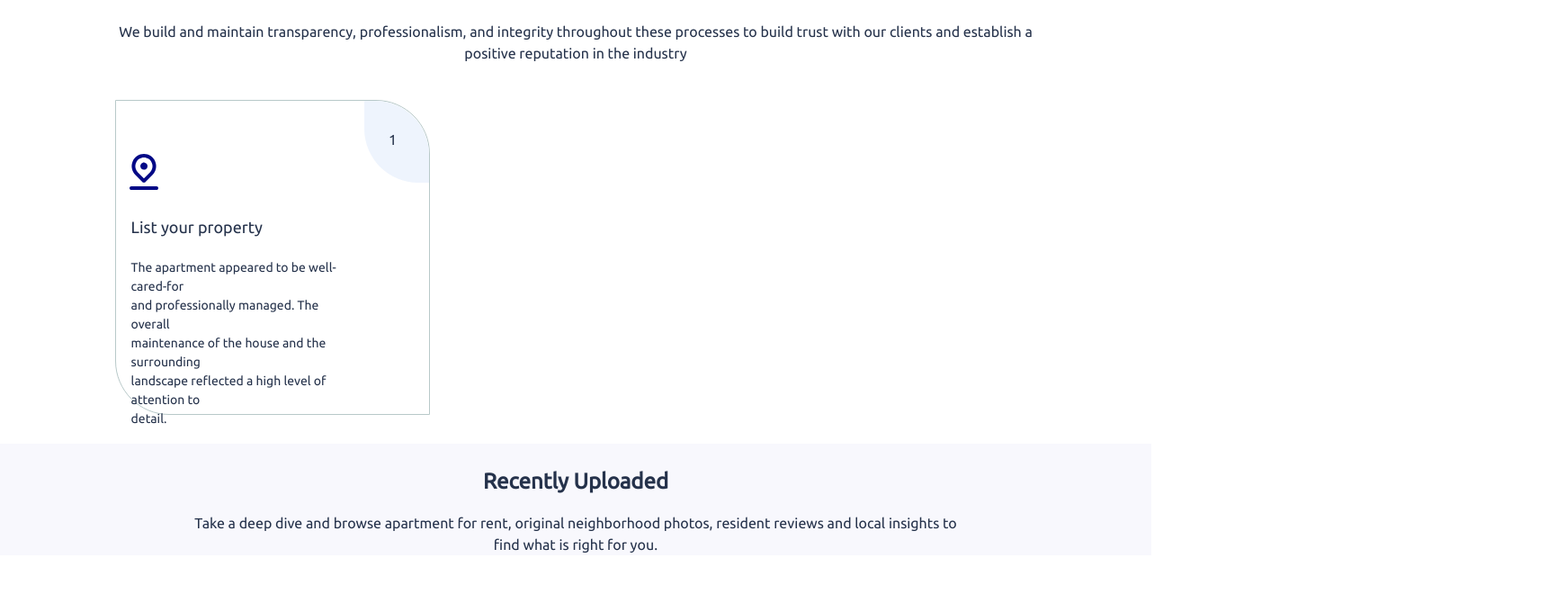
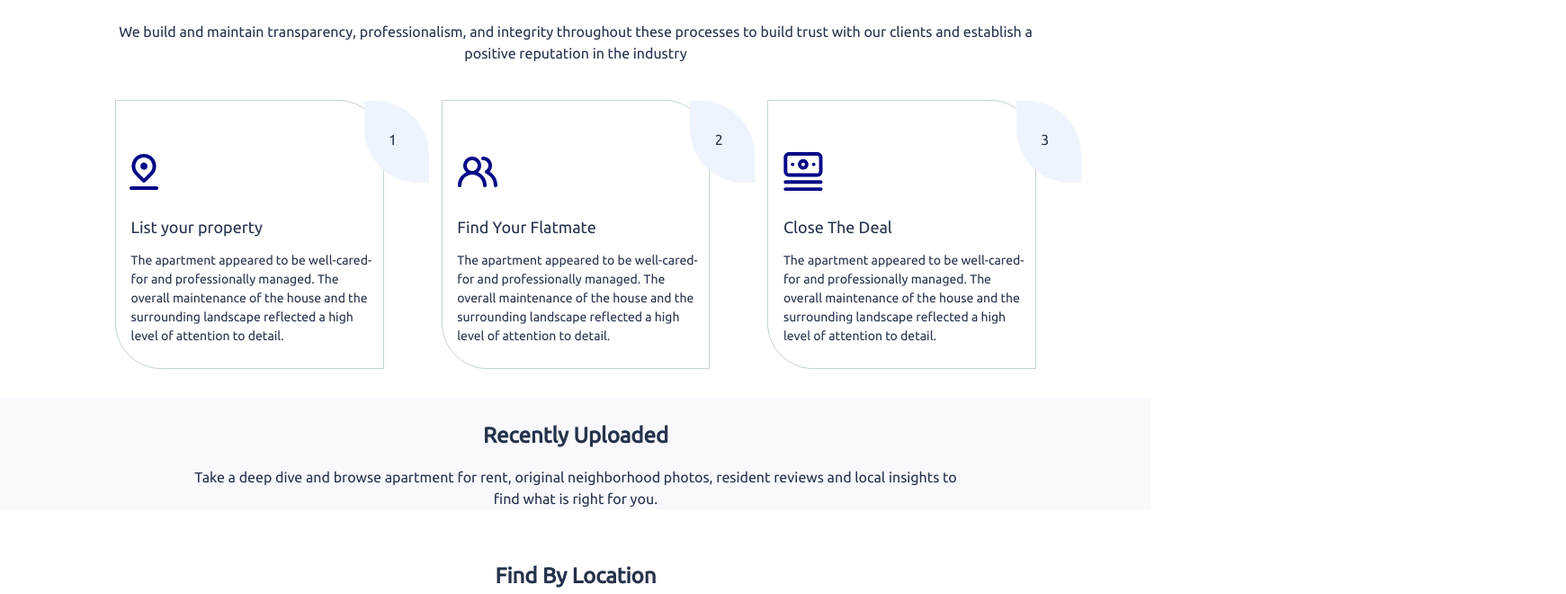
Before and after one commit to lazynerd-studios/Co-Habit-Landing, a React (Vite) app: page / in a window 1280 px wide. Shown: the part 972-1632 px from the top of the page at 90% size, 1741 px wide, since content can reach past the window. Built offline with nearby package versions, Linux system fonts and the light colour scheme.

Commit message:
Update Home.jsx

```diff
--- a/src/Components/Home/Home.jsx
+++ b/src/Components/Home/Home.jsx
@@ -8,6 +8,8 @@ import Location from "../../assets/Location.svg"
 import StyledRectangle from "../../assets/curved-edge rectangle.svg"
 import SmallStyledRectangle from "../../assets/small-styled-rectangle.svg"
 import LocationPin from "../../assets/u_location-pin-alt.svg"
+import MoneyStack from "../../assets/u_money-stack.svg"
+import Users from "../../assets/u_users-alt.svg"
 
 const animationConfiguration = {
   initial: { opacity: 0 },
@@ -104,18 +106,17 @@ const Home = () => {
               positive reputation in the industry
             </p>
 
-            <div className="laptop:flex block">
-
-              <div className="laptop:relative static">
-                <span className="">
-                  <p className="absolute w-[68%] ml-[3.5rem] mt-[10rem] laptop:ml-[1.1rem] laptop:mt-[11rem] text-[0.875rem] font-medium">
-                    The apartment appeared to be well-cared-for <br className="laptop:flex hidden" />
-                    and professionally managed. The overall <br className="laptop:flex hidden" />
-                    maintenance of the house and the surrounding <br className="laptop:flex hidden" />
-                    landscape reflected a high level of attention to <br className="laptop:flex hidden" />
-                    detail.
+            <div className="gap-16 laptop:flex">
+              {/* styled rectangle 1 */}
+              <div className="">
+                <p className="absolute w-[68%] ml-[3.5rem] mt-[9rem] laptop:ml-[1.1rem] laptop:mt-[10.5rem] text-[0.875rem] font-medium">
+                  The apartment appeared to be well-cared- <br className="laptop:flex hidden" />
+                  for and professionally managed. The <br className="laptop:flex hidden" />
+                  overall maintenance of the house and the <br className="laptop:flex hidden" />
+                  surrounding landscape reflected a high <br className="laptop:flex hidden" />
+                  level of attention to detail.
                 </p>
-                  <h2 className="absolute w-[100%] ml-[3.5rem] mt-[6.7rem] laptop:ml-[1.1rem] laptop:mt-[8rem] text-[1.125rem] font-medium">
+                <h2 className="absolute w-auto ml-[3.5rem] mt-[6.7rem] laptop:ml-[1.1rem] laptop:mt-[8rem] text-[1.125rem] font-medium">
                   List your property
                 </h2>
                 <p className="absolute text-[1rem] font-medium ml-[18.45rem] mt-[1.9rem] laptop:ml-[19rem] z-10 laptop:mt-[2rem]">
@@ -123,13 +124,52 @@ const Home = () => {
                 </p>
                 <img src={LocationPin} className="absolute laptop:w-[3rem] w-[10%] ml-[3rem] mt-[3.5rem] laptop:ml-[.5rem] laptop:mt-[3.5rem]" alt="location-pin" />
                 <img src={SmallStyledRectangle} className="absolute w-[17%] laptop:w-auto ml-[16.8rem] mt-[0.06rem] laptop:ml-[17.3rem] laptop:mt-[0.08rem]" alt="small-styled-rectangle" />
-                  <img src={StyledRectangle} className="laptop:w-auto w-[80%] mx-auto my-4 laptop:my-auto" alt="styled-rectangle" />
-                </span>
+                <img src={StyledRectangle} className="laptop:w-[20rem] w-[80%] mx-auto my-4 laptop:my-auto" alt="styled-rectangle" />
+              </div>
+
+              {/* styled rectangle 2 */}
+              <div className="">
+                <p className="absolute w-[68%] ml-[3.5rem] mt-[9rem] laptop:ml-[1.1rem] laptop:mt-[10.5rem] text-[0.875rem] font-medium">
+                  The apartment appeared to be well-cared- <br className="laptop:flex hidden" />
+                  for and professionally managed. The <br className="laptop:flex hidden" />
+                  overall maintenance of the house and the <br className="laptop:flex hidden" />
+                  surrounding landscape reflected a high <br className="laptop:flex hidden" />
+                  level of attention to detail.
+                </p>
+                <h2 className="absolute w-auto ml-[3.5rem] mt-[6.7rem] laptop:ml-[1.1rem] laptop:mt-[8rem] text-[1.125rem] font-medium">
+                  Find Your Flatmate
+                </h2>
+                <p className="absolute text-[1rem] font-medium ml-[18.45rem] mt-[1.9rem] laptop:ml-[19rem] z-10 laptop:mt-[2rem]">
+                  2
+                </p>
+                <img src={Users} className="absolute laptop:w-[3rem] w-[10%] ml-[3.5rem] mt-[3.5rem] laptop:ml-[1rem] laptop:mt-[3.5rem]" alt="location-pin" />
+                <img src={SmallStyledRectangle} className="absolute w-[17%] laptop:w-auto ml-[16.8rem] mt-[0.06rem] laptop:ml-[17.3rem] laptop:mt-[0.08rem]" alt="small-styled-rectangle" />
+                <img src={StyledRectangle} className="laptop:w-[20rem] w-[80%] mx-auto my-4 laptop:my-auto" alt="styled-rectangle" />
+              </div>
+
+              {/* styled rectangle 3 */}
+              <div className="">
+                <p className="absolute w-[68%] ml-[3.5rem] mt-[9rem] laptop:ml-[1.1rem] laptop:mt-[10.5rem] text-[0.875rem] font-medium">
+                  The apartment appeared to be well-cared- <br className="laptop:flex hidden" />
+                  for and professionally managed. The <br className="laptop:flex hidden" />
+                  overall maintenance of the house and the <br className="laptop:flex hidden" />
+                  surrounding landscape reflected a high <br className="laptop:flex hidden" />
+                  level of attention to detail.
+                </p>
+                <h2 className="absolute w-auto ml-[3.5rem] mt-[6.7rem] laptop:ml-[1.1rem] laptop:mt-[8rem] text-[1.125rem] font-medium">
+                  Close The Deal
+                </h2>
+                <p className="absolute text-[1rem] font-medium ml-[18.45rem] mt-[1.9rem] laptop:ml-[19rem] z-10 laptop:mt-[2rem]">
+                  3
+                </p>
+                <img src={MoneyStack} className="absolute laptop:w-[3rem] w-[10%] ml-[3.5rem] mt-[3.5rem] laptop:ml-[1rem] laptop:mt-[3.5rem]" alt="location-pin" />
+                <img src={SmallStyledRectangle} className="absolute w-[17%] laptop:w-auto ml-[16.8rem] mt-[0.06rem] laptop:ml-[17.3rem] laptop:mt-[0.08rem]" alt="small-styled-rectangle" />
+                <img src={StyledRectangle} className="laptop:w-[20rem] w-[80%] mx-auto my-4 laptop:my-auto" alt="styled-rectangle" />
+              </div>
             </div>
 
           </div>
 
-          </div>
         </div>
         {/* end of 'how it works' */}
 
```
Lines whose indentation alone changed are shown as unchanged.
